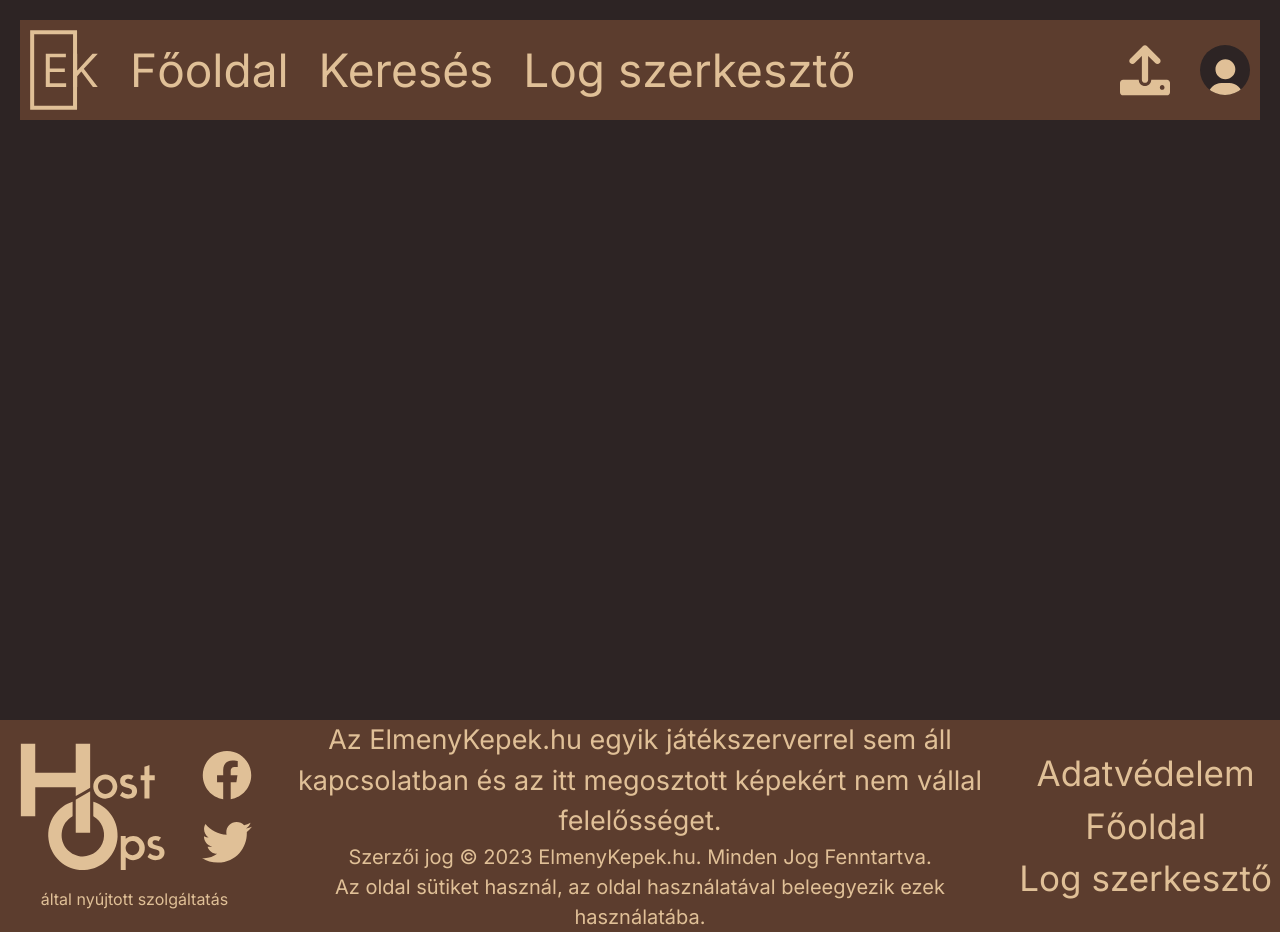
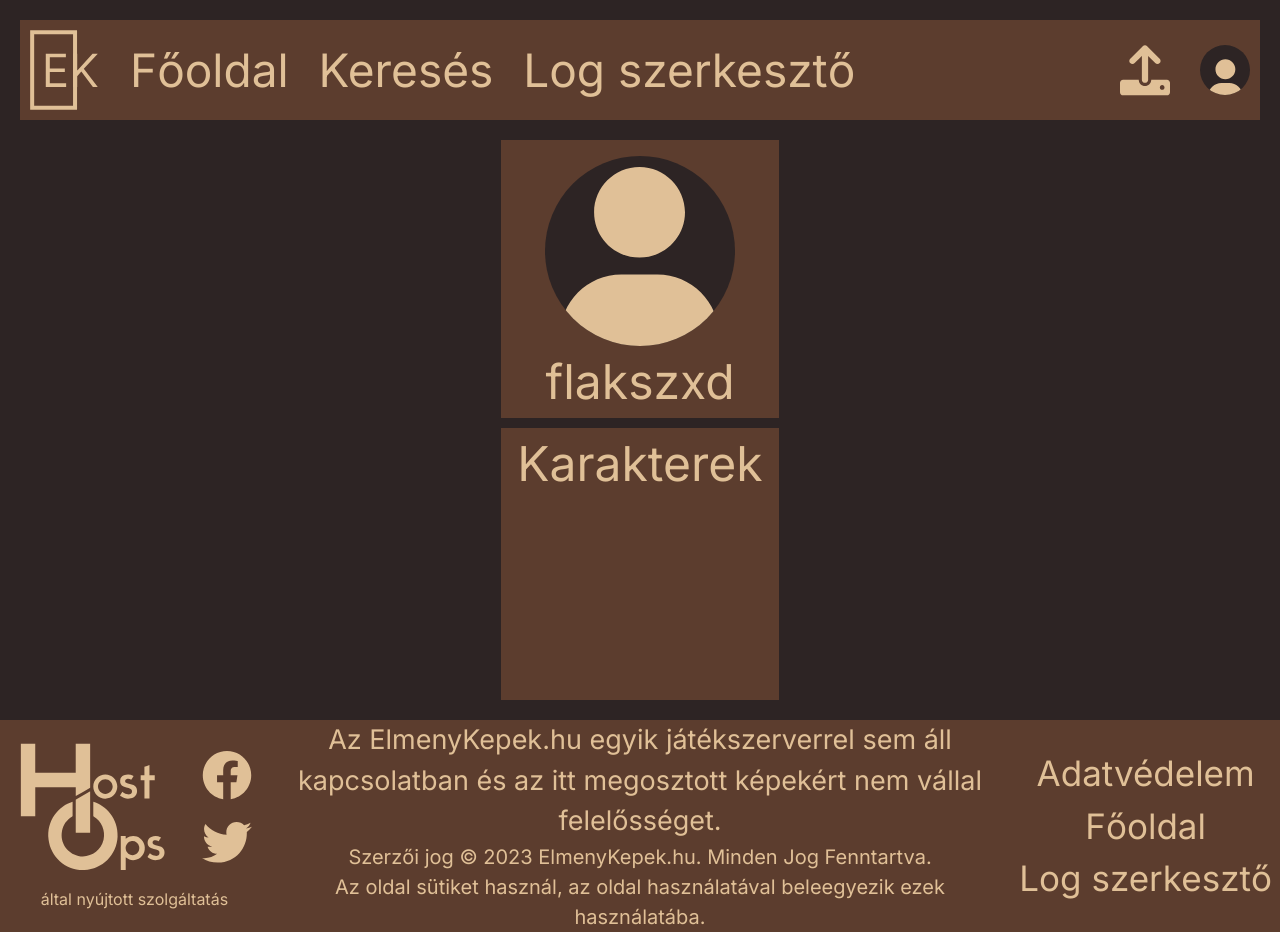
Before and after one commit to MarkHenyecz/elmenykepek_hu, a Next.js app: page /profil in a window 1280 px wide. Built offline with nearby package versions, Linux system fonts and the light colour scheme.

Commit message:
profile page setup

```diff
--- a/app/profil/page.tsx
+++ b/app/profil/page.tsx
@@ -1,3 +1,4 @@
+import AvatarElem from '@/components/avatar/avatar'
 import '../../components/scss/profile.scss'
 import PostElem from '@/components/post/post'
 import Image from 'next/image'
@@ -5,6 +6,11 @@ import Image from 'next/image'
 export default function Profile() {
   return (
     <main>
+      <AvatarElem width={190} height={190} />
+      <h1>flakszxd</h1>
+      <div className='divider' />
+      <h1>Karakterek</h1>
+
     </main>
   )
 }
--- a/components/scss/profile.scss
+++ b/components/scss/profile.scss
@@ -1 +1,21 @@
 @import "variables.scss";
+
+main {
+    background-color: $color-background-2;
+    display: flex;
+    flex-direction: column;
+    align-items: center;
+    padding: 2vh;
+    overflow: hidden;
+
+    h1 {
+        text-align: center;
+        font-size: 48px;
+    }
+
+    .divider {
+        height: 10px;
+        width: 2000%;
+        background-color: $color-background-1;
+    }
+}
```
